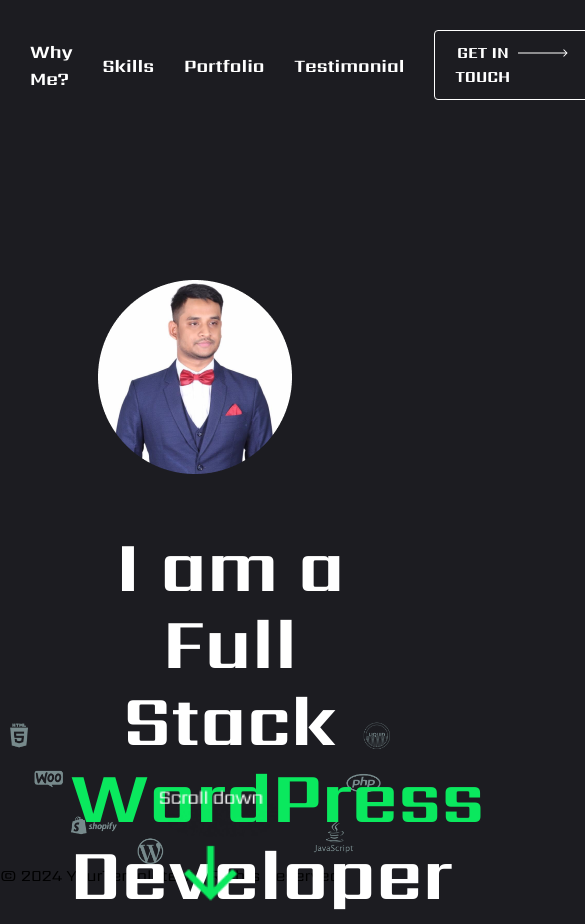
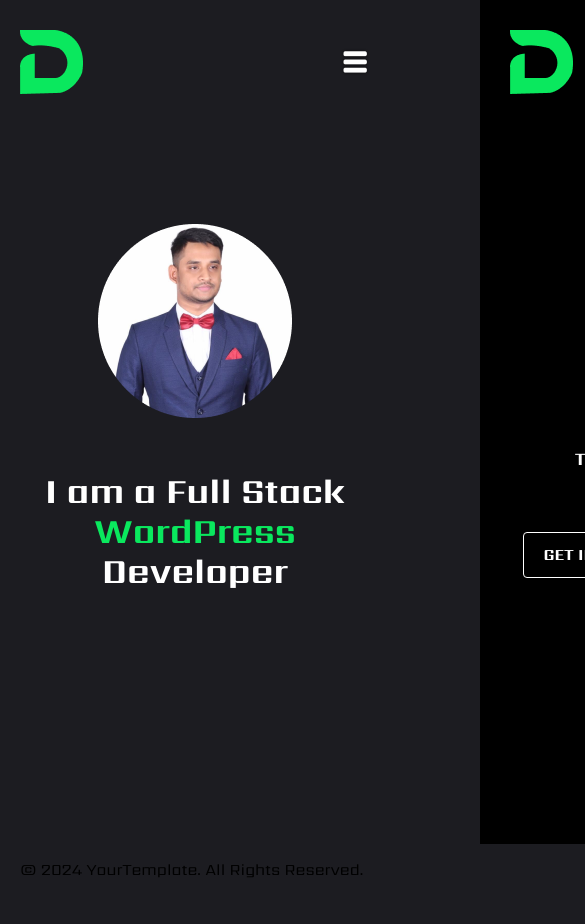
Before and after one commit to DebabrataBhowmickOnu/DebabrataBhowmickOnu, a Next.js app: page / in a window 390 px wide. Shown: the whole page, 585 px wide, since content can reach past the window. After the commit the page ends 882 px from the top, so only its background shows below. Built offline with nearby package versions, Linux system fonts and the light colour scheme.

Commit message:
responsive navbar are done

```diff
--- a/src/component/UI/Navbar.js
+++ b/src/component/UI/Navbar.js
@@ -1,35 +1,79 @@
-import React from "react"
+
+
+import React, { useState } from "react";
 import styles from "@/styles/Navbar.module.css";
 import Image from "next/image";
 import logo from '../../assets/images/Logo.png';
-import arrow from '../../assets/images/Arrow_icon.png';
+import menuIcon from '../../assets/images/menu-icon.png';
+import closeIcon from '../../assets/images/close-icon.png';
 import Link from "next/link";
+
 const Navbar = () => {
+    const [isMenuOpen, setIsMenuOpen] = useState(false);
+
+    const toggleMenu = () => {
+        setIsMenuOpen(!isMenuOpen);
+    };
+
+    const closeMenu = () => {
+        setIsMenuOpen(false);
+    };
+
     return (
         <div className={styles.nav_container}>
-
             <div>
                 <Image
                     src={logo}
                     width={63}
                     height={64}
-                    alt="Picture of the logo"
+                    alt="Logo"
                     className={styles.logo}
                 />
             </div>
-            <div className={styles.nav_item}>
-                <ul>
-                    <li><Link href="#">Why Me?</Link></li>
-                    <li><Link href="#">Skills</Link></li>
-                    <li><Link href="#">Portfolio</Link></li>
-                    <li><Link href="#">Testimonial</Link></li>
-                    <button><Link href="#">GET IN TOUCH </Link></button>
-                </ul>
+
+            {/* Menu Icon */}
+            <div className={styles.menu_icon} onClick={toggleMenu}>
+                <Image
+                    src={menuIcon}
+                    width={30}
+                    height={30}
+                    alt={isMenuOpen ? "Close Icon" : "Menu Icon"}
+                />
             </div>
 
-
+            {/* Navigation Menu */}
+            <div className={`${styles.nav_item} ${isMenuOpen ? styles.show_menu : ''}`}>
+                <div>
+                    <div className={styles.mobile_menu_item}>
+                        <div>
+                            <Image
+                                src={logo}
+                                width={63}
+                                height={64}
+                                alt="Logo"
+                                className={styles.logo}
+                            />
+                        </div>
+                        <div className={styles.close_menu_icon} onClick={closeMenu}>
+                            <Image
+                                src={closeIcon}
+                                width={30}
+                                height={30}
+                                alt="Close Icon"
+                            />
+                        </div>
+                    </div>
+                    <ul>
+                        <li onClick={closeMenu}><Link href="#">Why Me?</Link></li>
+                        <li onClick={closeMenu}><Link href="#">Skills</Link></li>
+                        <li onClick={closeMenu}><Link href="#">Portfolio</Link></li>
+                        <li onClick={closeMenu}><Link href="#">Testimonial</Link></li>
+                        <button onClick={closeMenu}><Link href="#">GET IN TOUCH</Link></button>
+                    </ul>
+                </div>
+            </div>
         </div>
-    )
+    );
 };
 
 export default Navbar;
--- a/src/styles/Banner.module.css
+++ b/src/styles/Banner.module.css
@@ -38,14 +38,18 @@
     cursor: pointer;
     animation: bounce 2s infinite;
 }
-/* @keyframes bounce {
-    0%, 20%, 50%, 80%, 100% {
-        transform: translateY(0);
+@media (max-width: 768px) {
+    .banner_contener{
+        background-image: unset;
+        padding-top: 100px;
     }
-    40% {
-        transform: translateY(-15px);
+    .scroll_down{
+        display: none;
     }
-    60% {
-        transform: translateY(-7px);
+    .banner_tex{
+        font-size: 35px;
+        line-height: 40px;
+        padding-left: 0;
     }
-} */
+
+  }
--- a/src/styles/Navbar.module.css
+++ b/src/styles/Navbar.module.css
@@ -1,4 +1,4 @@
-.nav_container {
+/* .nav_container {
     display: flex;
     justify-content: space-between;
     align-items: center;
@@ -43,4 +43,123 @@
 }
 .nav_item button:hover{
     color:rgb(10, 232, 94);
+} */
+
+.nav_container {
+    display: flex;
+    justify-content: space-between;
+    align-items: center;
+    padding: 30px 0;
+    position: relative;
 }
+
+.nav_item ul {
+    display: flex;
+    justify-content: space-between;
+    align-items: center;
+}
+
+.nav_item ul li {
+    margin-left: 30px;
+    color: rgba(255, 255, 255, 1);
+    font-size: 18px;
+    font-weight: 700;
+    transition: all 0.3s ease-in-out;
+}
+
+.nav_item ul li:hover {
+    color: rgb(10, 232, 94);
+}
+
+.nav_item button {
+    color: rgba(255, 255, 255, 1);
+    margin-left: 30px;
+    font-size: 16px;
+    font-weight: 700;
+    border: 1px solid rgba(255, 255, 255, 1);
+    border-radius: 4px;
+    padding: 10px 20px;
+    transition: all 0.3s ease-in-out;
+    position: relative;
+    padding-right: 82px;
+}
+
+.nav_item button::before {
+    content: url('../assets/images/Arrow_icon.png');
+    position: absolute;
+    right: 24px;
+    top: 9px;
+}
+
+.nav_item button:hover {
+    color: rgb(10, 232, 94);
+}
+
+.mobile_menu_item {
+    display: none;
+}
+
+/* Mobile Styles */
+@media (max-width: 768px) {
+    .nav_item ul {
+        flex-direction: column;
+        align-items: center;
+        justify-content: center;
+        padding: 0 30px;
+        margin-top: 30px;
+    }
+    .mobile_menu_item {
+        display: block;
+        padding: 30px;
+        position: relative;
+    }
+    .close_menu_icon{
+        position: absolute;
+        right: 28px;
+        top: 43px;
+    }
+    .nav_item {
+        position: fixed;
+        top: 0;
+        right: -100%;
+        height: 100%;
+        width: 300px;
+        background-color: rgba(0, 0, 0, 1);
+        transition: all 0.5s ease-in-out;
+        /* display: flex;
+        justify-content: start;
+        align-items: start; */
+        z-index: 999;
+    }
+
+    .nav_item button {
+        margin-left: 0px;
+        margin-top: 30px;
+
+    }
+
+    .nav_item.show_menu {
+        right: 0;
+    }
+
+    .menu_icon {
+        display: block;
+        cursor: pointer;
+    }
+
+    .nav_item ul li {
+        margin: 30px 0;
+    }
+
+    /* Close Icon */
+    .menu_icon img {
+        cursor: pointer;
+    }
+}
+
+/* Desktop Styles */
+@media (min-width: 769px) {
+    .menu_icon {
+        display: none;
+    }
+}
--- a/src/styles/globals.css
+++ b/src/styles/globals.css
@@ -63,3 +63,11 @@ body{
   font-weight: 900;
   font-style: normal;
 }
+
+@media (max-width: 768px) {
+  .main_container{
+    max-width: 100%;
+    padding: 0 20px;
+  }
+
+}
```
Also changed, not shown: src/assets/images/close-icon.png (added), src/assets/images/menu-icon.png (added).
